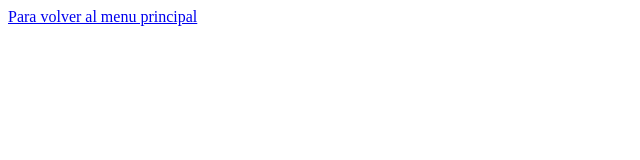
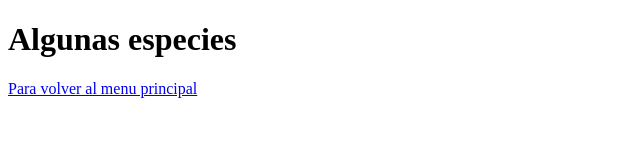
Before and after one commit to italosky/mi-primera-pagina, a plain HTML site: page Especies.html in a window 1280 px wide. Shown: the whole page, without its empty margins (0-640 px from the left). Drawn offline with Linux system fonts and the light colour scheme.

Commit message:
actualizacion titulo especies

```diff
--- a/Especies.html
+++ b/Especies.html
@@ -4,6 +4,8 @@
     <title>Animales Marinos</title>
 </head>
 <body>
+    <h1>Algunas especies</h1>
     <a href="./index.html">Para volver al menu principal</a>
+
 </body>
 </html>
```
